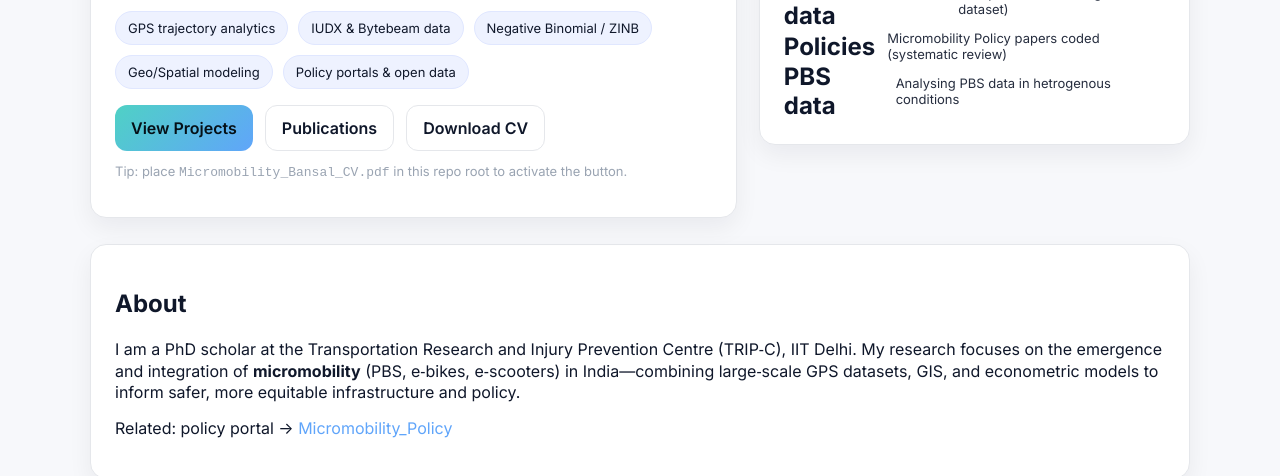
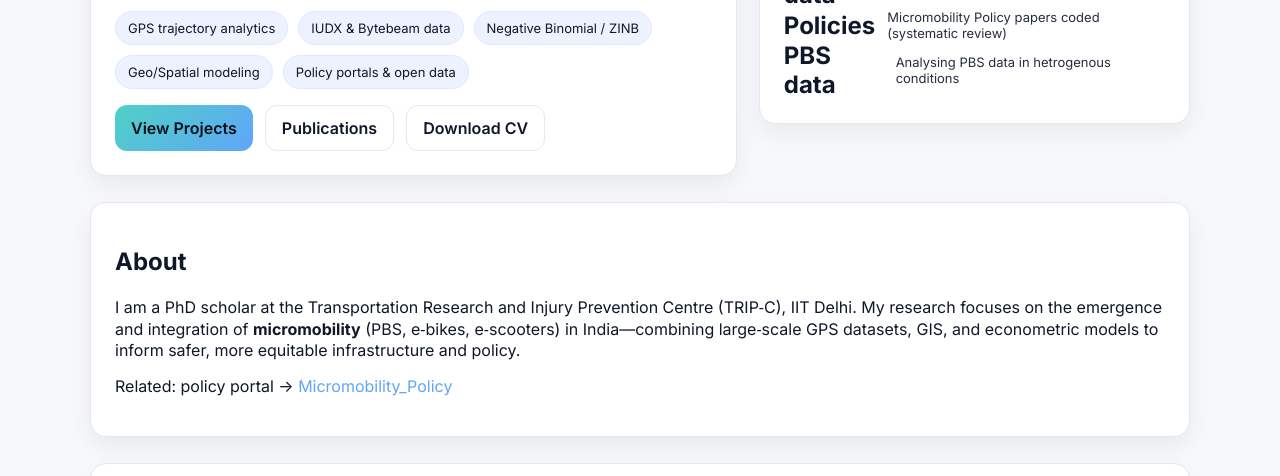
Before and after one commit to Abhishek2773/Abhishek-website, a plain HTML site: page index.html in a window 1280 px wide. Shown: the part 244-720 px from the top of the page. Drawn offline with Linux system fonts and the light colour scheme.

Commit message:
CV update
Abhishek_Bansal_CV.pdf

```diff
--- a/index.html
+++ b/index.html
@@ -100,9 +100,9 @@
         <div class="cta">
           <a class="btn primary" href="#projects">View Projects</a>
           <a class="btn ghost" href="#publications">Publications</a>
-          <a class="btn ghost" href="Micromobility_Bansal_CV.pdf">Download CV</a>
+          <a class="btn ghost" href="Abhishek_Bansal_CV.pdf">Download CV</a>
         </div>
-        <p class="note" style="margin-top:12px">Tip: place <code>Micromobility_Bansal_CV.pdf</code> in this repo root to activate the button.</p>
+<!--         <p class="note" style="margin-top:12px">Tip: place <code>Abhishek_Bansal_CV.pdf</code> in this repo root to activate the button.</p> -->
       </div>
       <div class="card">
         <img class="avatar" src="abhishek.jpg" alt="Abhishek Bansal"/>
```
